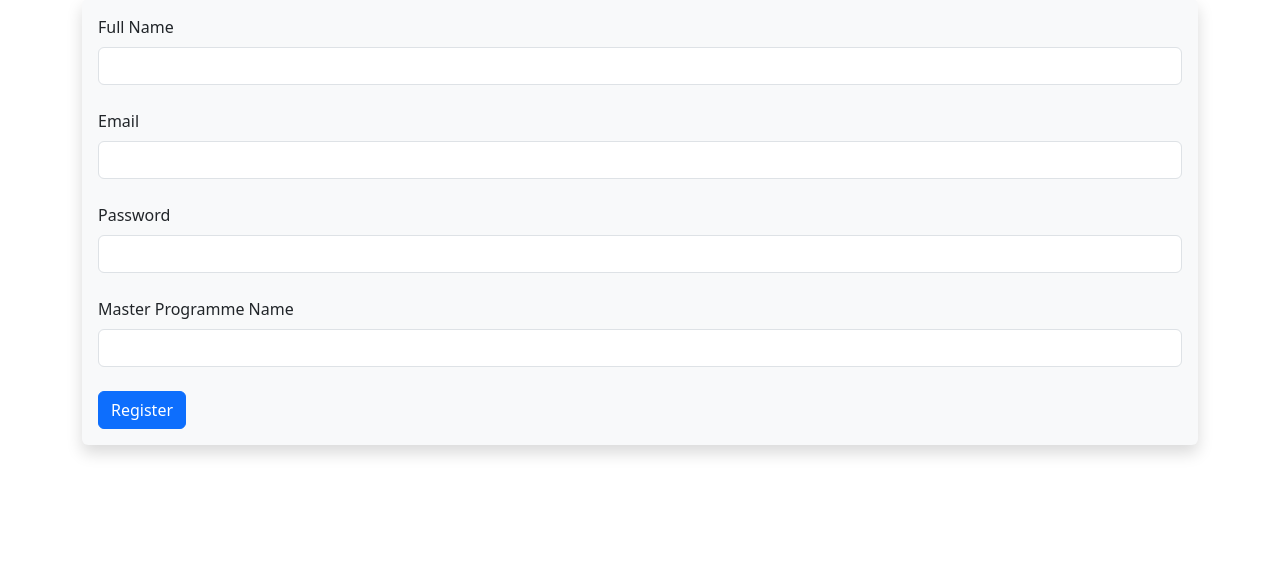
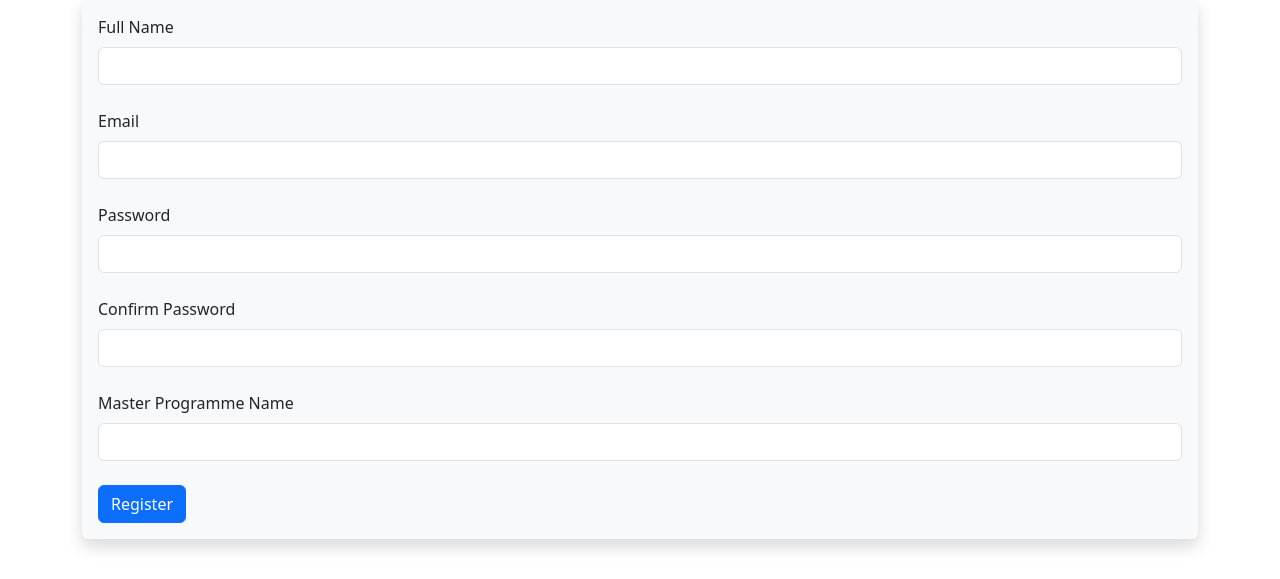
Before and after one commit to razvanalex30/disertatie, a Flask app: page /user/register in a window 1280 px wide. Shown: the part 161-740 px from the top of the page. Before the commit the page ends 617 px from the top, so only its background shows below. Run offline with Flask 3, Linux system fonts and the light colour scheme.

Commit message:
hashed passwords

```diff
--- a/main.py
+++ b/main.py
@@ -1,7 +1,7 @@
 from flask import Flask, render_template, flash, request
 from flask_wtf import FlaskForm
-from wtforms import StringField, SubmitField
-from wtforms.validators import DataRequired
+from wtforms import StringField, SubmitField, PasswordField, EmailField, BooleanField, ValidationError
+from wtforms.validators import DataRequired, EqualTo, Length, Email
 from flask_sqlalchemy import SQLAlchemy
 from flask_migrate import Migrate
 from datetime import datetime
@@ -53,7 +53,8 @@ class Users(db.Model):
 class RegisterForm(FlaskForm):
     full_name = StringField("Full Name", validators=[DataRequired()])
     email = StringField("Email", validators=[DataRequired()])
-    password = StringField("Password", validators=[DataRequired()])
+    password_hash = PasswordField("Password", validators=[DataRequired(), EqualTo("password_hash2", message="Passwords must match!")])
+    password_hash2 = PasswordField("Confirm Password", validators=[DataRequired()])
     master_name = StringField("Master Programme Name")
     submit = SubmitField("Register")
 
@@ -111,13 +112,14 @@ def add_user():
     if form.validate_on_submit():
         user = Users.query.filter_by(email=form.email.data).first()
         if user is None:
-            user = Users(full_name=form.full_name.data, email=form.email.data, password=form.password.data, master_name=form.master_name.data)
+            hashed_passwrd = generate_password_hash(form.password_hash.data, "sha256")
+            user = Users(full_name=form.full_name.data, email=form.email.data, password_hash=hashed_passwrd, master_name=form.master_name.data)
             db.session.add(user)
             db.session.commit()
         full_name=form.full_name.data
         form.full_name.data = ''
         form.email.data = ''
-        form.password.data = ''
+        form.password_hash.data = ''
         form.master_name.data = ''
         flash("User added successfully")
     our_users = Users.query.order_by(Users.date_added)
--- a/templates/add_user.html
+++ b/templates/add_user.html
@@ -18,7 +18,7 @@
 <table class="table table-hover table-bordered table-striped">
 {% for our_user in our_users %}
     <tr>
-    <td>{{our_user.id}} - <a href="{{url_for('update', id=our_user.id)}}"> {{our_user.full_name}} </a> - {{our_user.email}} - {{our_user.password}}
+    <td>{{our_user.id}} - <a href="{{url_for('update', id=our_user.id)}}"> {{our_user.full_name}} </a> - {{our_user.email}} - {{our_user.password_hash}}
         - {{our_user.master_name}} -
     <a href="{{url_for('delete', id=our_user.id)}}"> Delete </a>
     </td>
@@ -45,10 +45,16 @@
         {{ form.email(class="form-control") }}
         <br/>
 
-        {{ form.password.label(class="form-label") }}
+        {{ form.password_hash.label(class="form-label") }}
 
-        {{ form.password(class="form-control") }}
+        {{ form.password_hash(class="form-control") }}
         <br/>
+
+        {{ form.password_hash2.label(class="form-label") }}
+
+        {{ form.password_hash2(class="form-control") }}
+        <br/>
+
         {{ form.master_name.label(class="form-label") }}
 
         {{ form.master_name(class="form-control") }}
@@ -63,7 +69,7 @@
 {% for our_user in our_users %}
     <tr>
     <td>{{our_user.id}} - <a href="{{url_for('update', id=our_user.id)}}"> {{our_user.full_name}} </a> - {{our_user.email}}
-        - {{our_user.password}} - {{our_user.master_name}} -
+        - PW: {{our_user.password_hash}} - {{our_user.master_name}} -
 
     <a href="{{url_for('delete', id=our_user.id)}}"> Delete </a>
     </td>
```
Also changed, not shown: migrations/versions/47a222b28e10_changed_password_field.py (added, +34 -0 lines).
